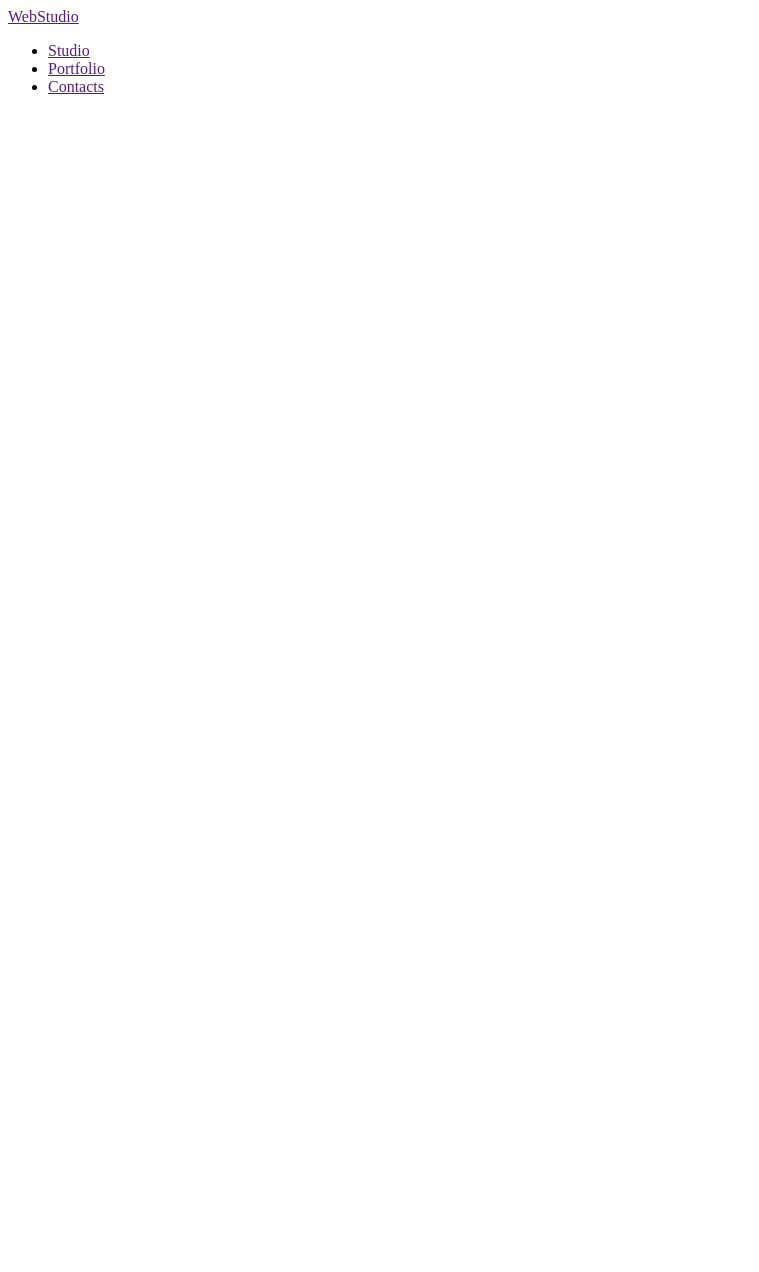
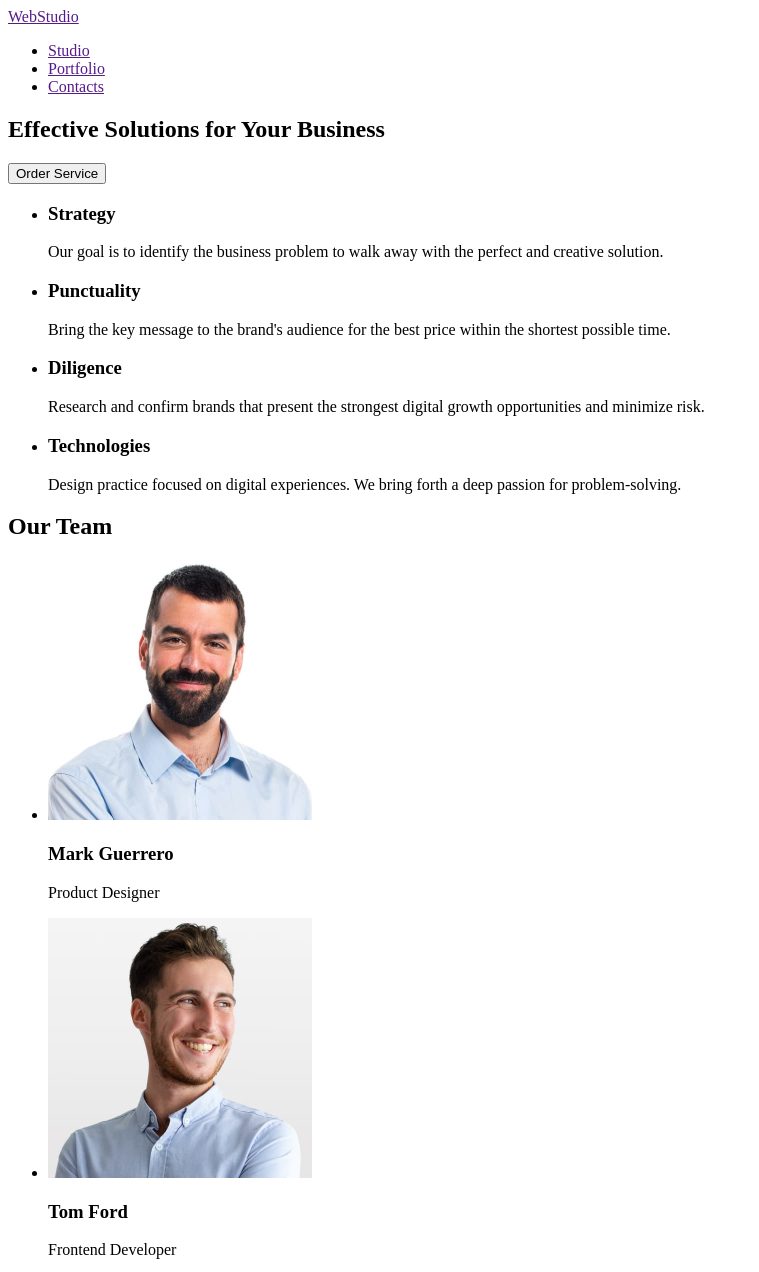
Before and after one commit to daria1kalashnikova/goit-markup-hw-01, a plain HTML site: page index.html in a window 1280 px wide. Shown: the top 1272 px of the page, without its empty margins (0-759 px from the left). Before the commit the page ends 800 px from the top, so only its background shows below. Drawn offline with Linux system fonts and the light colour scheme.

Commit message:
add images

```diff
--- a/index.html
+++ b/index.html
@@ -27,13 +27,92 @@
     <!-- #region Main -->
     <main>
       <!-- #region Hero -->
-      <section></section>
+      <section>
+        <h1>Effective Solutions for Your Business</h1>
+        <button type="button">Order Service</button>
+      </section>
       <!-- #endregion Hero -->
       <!-- #region Advantages -->
-      <section></section>
+      <section>
+        <h2 hidden>Our Advantages</h2>
+        <ul>
+          <li>
+            <h3>Strategy</h3>
+            <p>
+              Our goal is to identify the business problem to walk away with the
+              perfect and creative solution.
+            </p>
+          </li>
+          <li>
+            <h3>Punctuality</h3>
+            <p>
+              Bring the key message to the brand's audience for the best price
+              within the shortest possible time.
+            </p>
+          </li>
+          <li>
+            <h3>Diligence</h3>
+            <p>
+              Research and confirm brands that present the strongest digital
+              growth opportunities and minimize risk.
+            </p>
+          </li>
+          <li>
+            <h3>Technologies</h3>
+            <p>
+              Design practice focused on digital experiences. We bring forth a
+              deep passion for problem-solving.
+            </p>
+          </li>
+        </ul>
+      </section>
       <!-- #endregion Advantages -->
       <!-- #region Team -->
-      <section></section>
+      <section>
+        <h2>Our Team</h2>
+        <ul>
+          <li>
+            <img
+              src="./images/team/img-1.jpg"
+              alt=""
+              width="264"
+              height="260"
+            />
+            <h3>Mark Guerrero</h3>
+            <p>Product Designer</p>
+          </li>
+          <li>
+            <img
+              src="./images/team/img-2.jpg"
+              alt=""
+              width="264"
+              height="260"
+            />
+            <h3>Tom Ford</h3>
+            <p>Frontend Developer</p>
+          </li>
+          <li>
+            <img
+              src="./images/team/img-3.jpg"
+              alt=""
+              width="264"
+              height="260"
+            />
+            <h3>Camila Garcia</h3>
+            <p>Marketing</p>
+          </li>
+          <li>
+            <img
+              src="./images/team/img-4.jpg"
+              alt=""
+              width="264"
+              height="260"
+            />
+            <h3>Daniel Wilson</h3>
+            <p>UI Designer</p>
+          </li>
+        </ul>
+      </section>
       <!-- #endregion Team -->
     </main>
     <!-- #endregion Main -->
```
Also changed, not shown: images/team/img-1.jpg (added), images/team/img-2.jpg (added), images/team/img-3.jpg (added), images/team/img-4.jpg (added).
